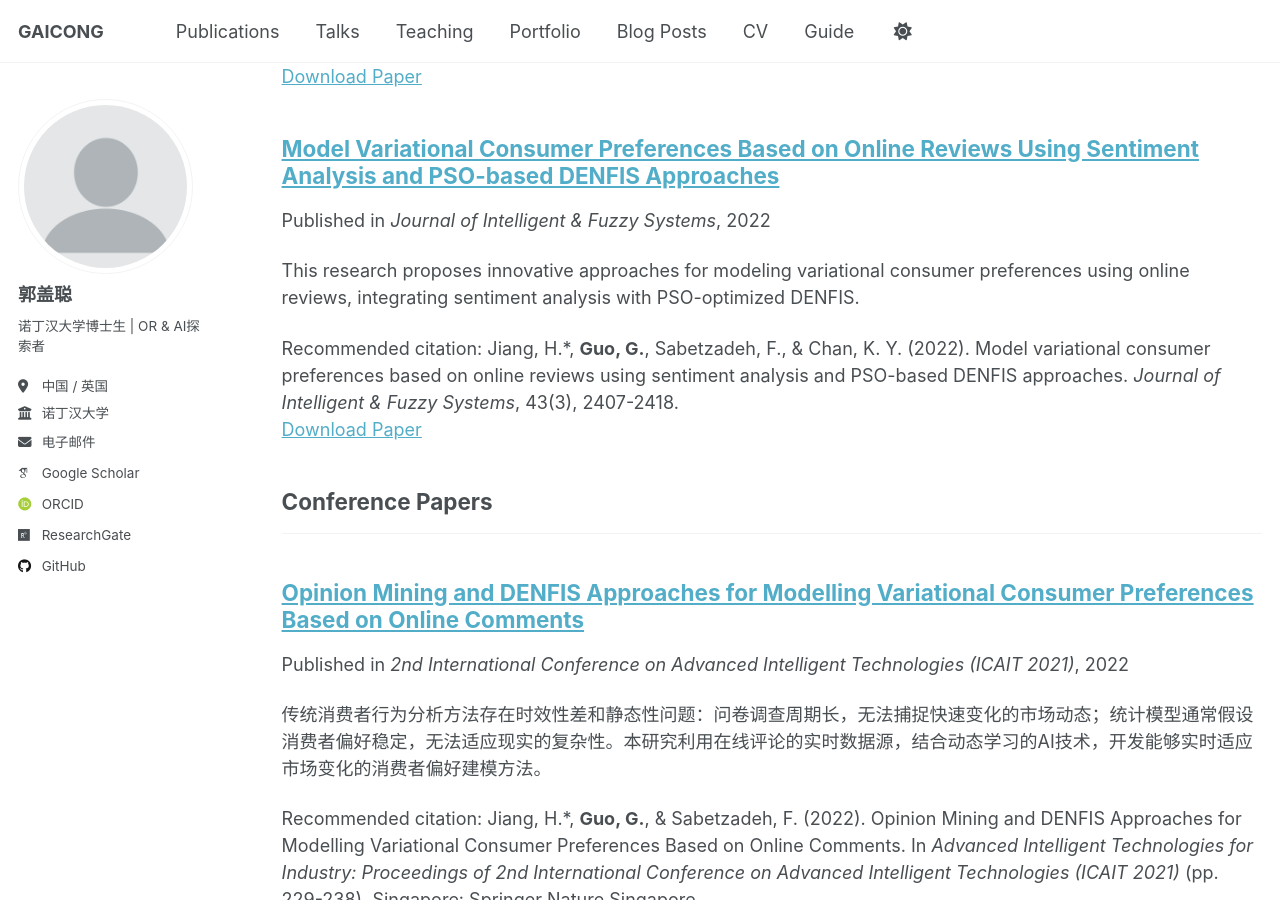
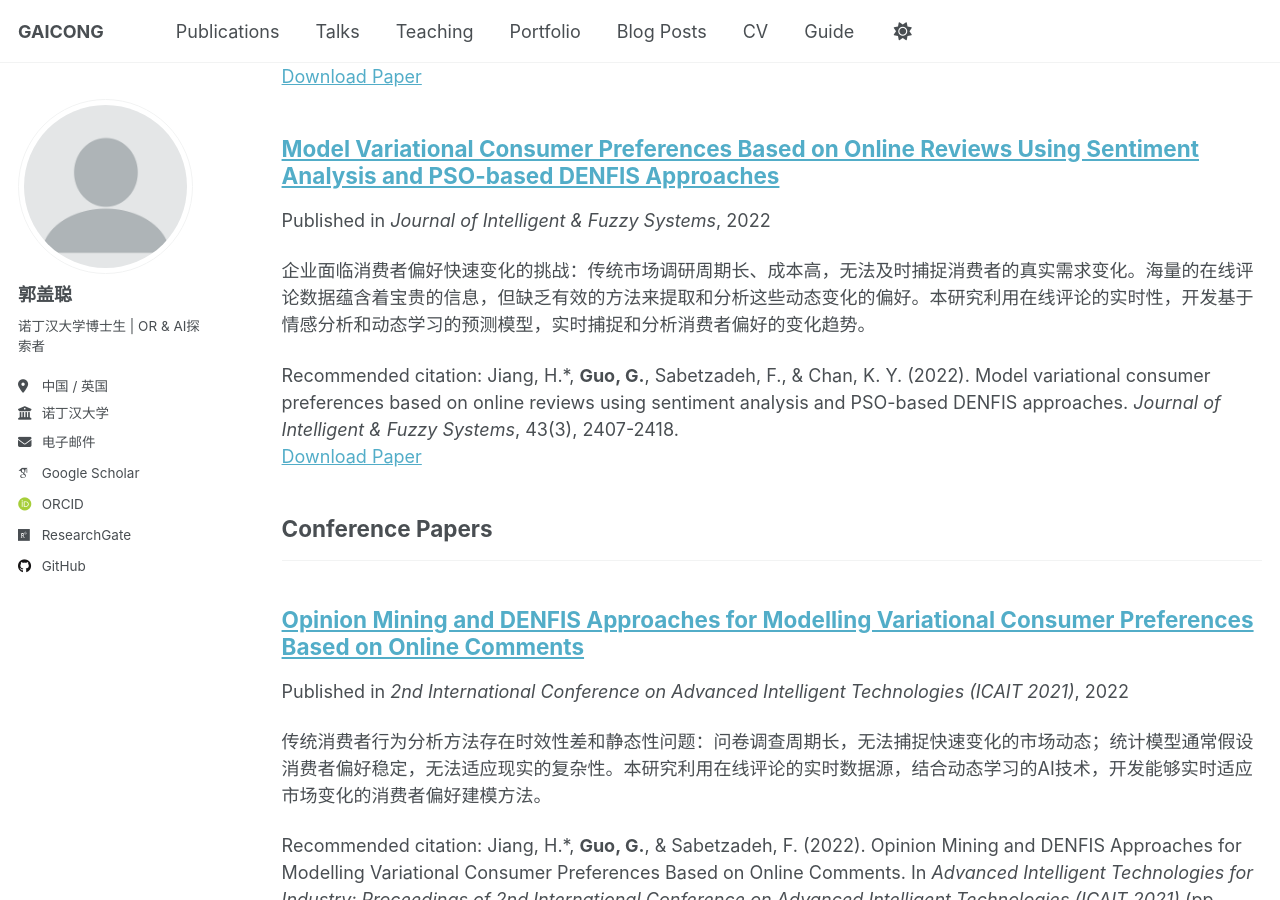
Before and after one commit to Gaicong/gaicong.github.io, a Jekyll site: the page built from _pages/publications.html, in a window 1280 px wide and 900 px high, scrolled down 875 px. Built offline with Jekyll 4.4.1, drawn with Linux system fonts in a browser that asks for light colours; some web fonts are replaced; a script that is not in the unit is left out.

Commit message:
Update 2022-07-01-consumer-preferences.md

```diff
--- a/_publications/2022-07-01-consumer-preferences.md
+++ b/_publications/2022-07-01-consumer-preferences.md
@@ -3,7 +3,7 @@ title: "Model Variational Consumer Preferences Based on Online Reviews Using Sen
 collection: publications
 category: 'manuscripts'
 permalink: /publication/2022-07-01-consumer-preferences
-excerpt: 'This research proposes innovative approaches for modeling variational consumer preferences using online reviews, integrating sentiment analysis with PSO-optimized DENFIS.'
+excerpt: '企业面临消费者偏好快速变化的挑战：传统市场调研周期长、成本高，无法及时捕捉消费者的真实需求变化。海量的在线评论数据蕴含着宝贵的信息，但缺乏有效的方法来提取和分析这些动态变化的偏好。本研究利用在线评论的实时性，开发基于情感分析和动态学习的预测模型，实时捕捉和分析消费者偏好的变化趋势。'
 date: 2022-07-01
 venue: 'Journal of Intelligent & Fuzzy Systems'
 paperurl: 'https://doi.org/10.3233/JIFS-213057'
@@ -37,4 +37,5 @@ authors: 'Jiang, H.*, <strong>Guo, G.</strong>, Sabetzadeh, F., & Chan, K. Y.'
 - 及时发现产品或服务的问题
 - 预测市场趋势变化
 - 指导产品改进和营销策略调整
+
 - 相比传统调研方法，反应速度提升90%以上
```
